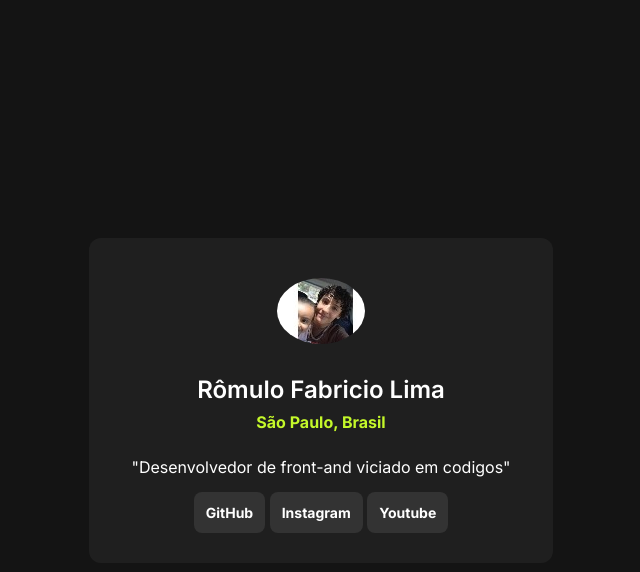
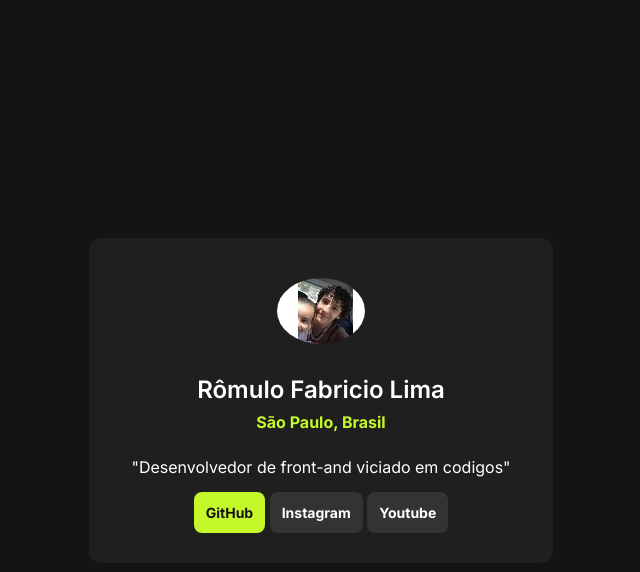
Before and after one commit to RomuloFabricioLima12C/Meus-Links, a plain HTML site: page index.html in a window 1280 px wide. In both pictures the pointer is over the link "GitHub". Shown: the whole page, without its empty margins (319-959 px from the left). Drawn offline with Linux system fonts and the light colour scheme.

Commit message:
adicionado efeito de hover para as âncoras

```diff
--- a/style.css
+++ b/style.css
@@ -67,3 +67,9 @@ font-weight: 700;
 font-size: 14px;
 line-height: 21px;
 }
+
+div a:hover {
+background-color: #c4f82a;
+color: #141414;
+transition: 0.7s;
+}
```
